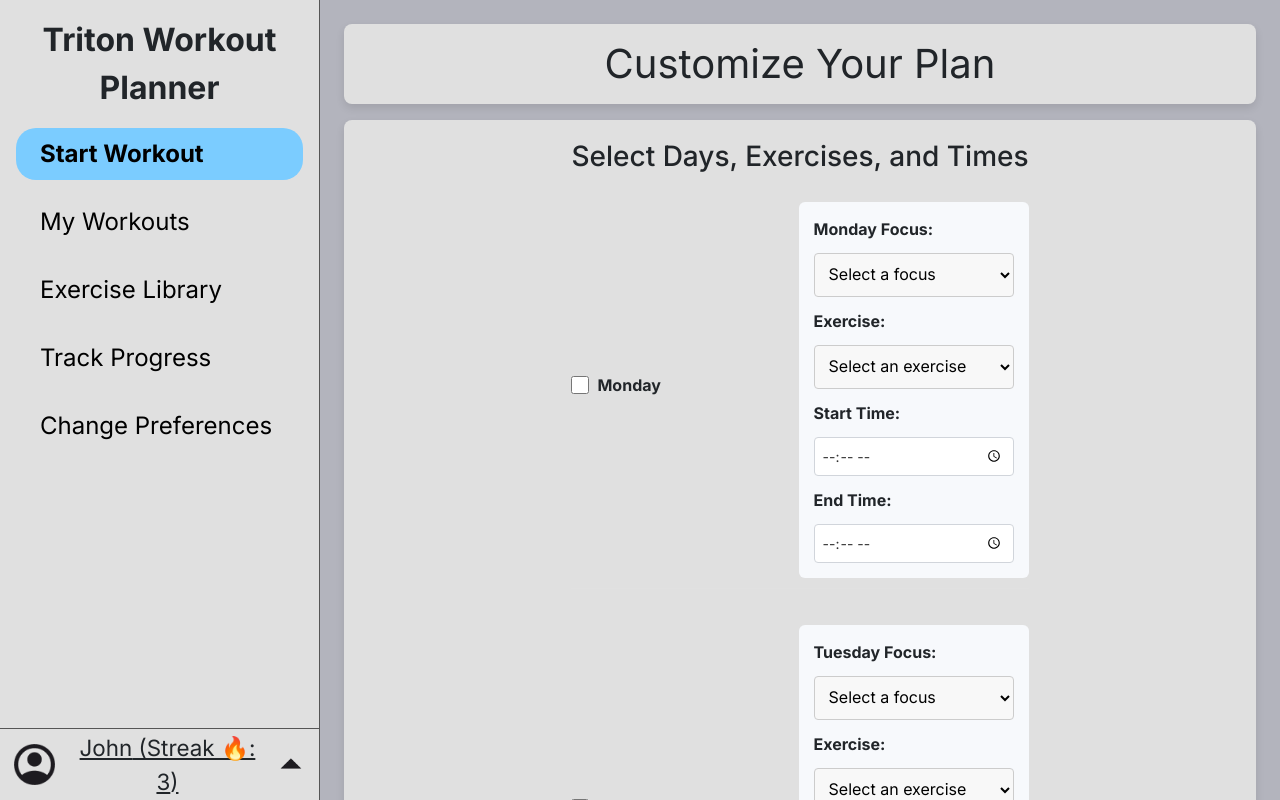
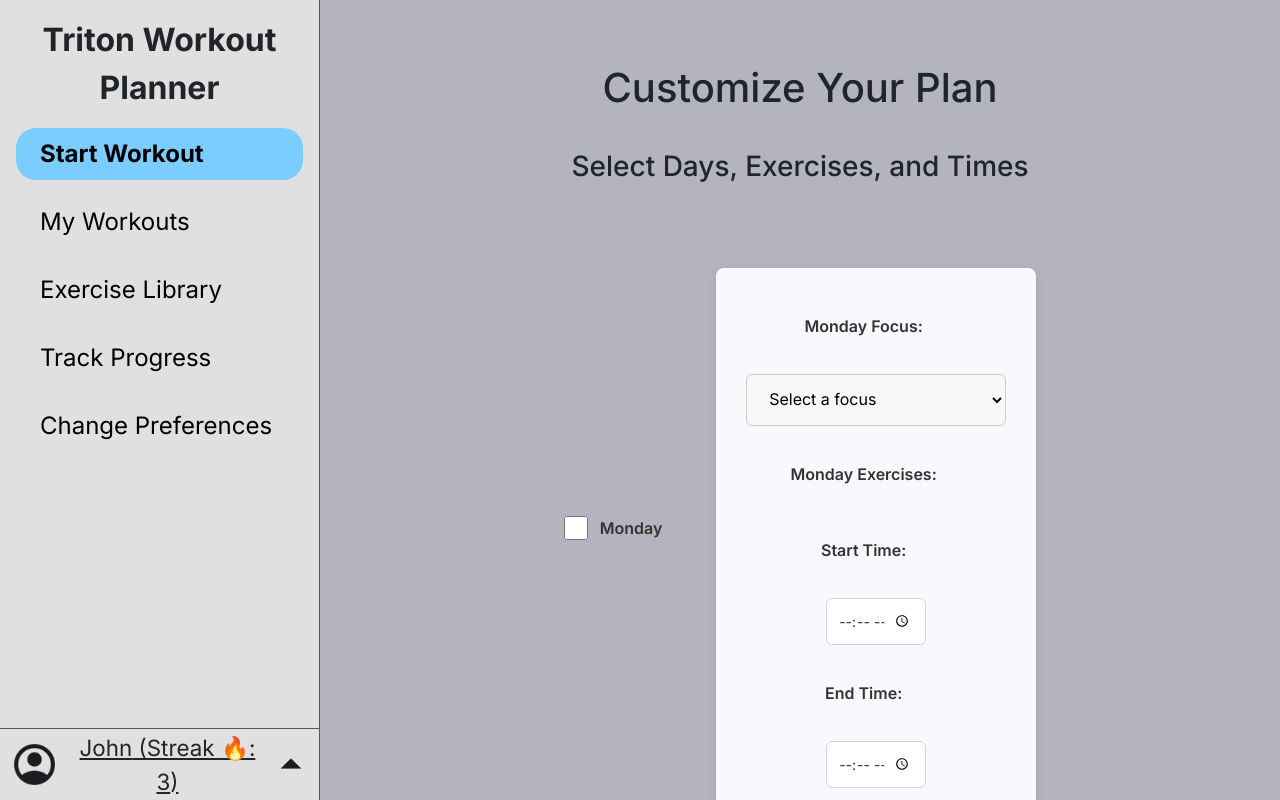
Before and after one commit to Sid10july/TritonWorkoutPlanner, a React (Create React App) app in the folder client/: page /build-your-own in a window 1280 px wide. Built offline with nearby package versions, Linux system fonts and the light colour scheme.

Commit message:
Issue #13 resolved: multiple exercise selection implemented along with tests for this functionality

```diff
--- /dev/null
+++ b/client/src/components/ExerciseCheckbox.tsx
@@ -0,0 +1,24 @@
+import React from 'react';
+
+interface ExerciseCheckboxProps {
+    day: string;
+    exercise: string;
+    isChecked: boolean;
+    onToggle: (exercise: string) => void; //passes exercise name to update the exercises list
+}
+
+const ExerciseCheckbox: React.FC<ExerciseCheckboxProps> = ({ day, exercise, isChecked, onToggle }) => {
+    return (
+        <div key={exercise} className="exercise-checklist">
+            <input
+                type="checkbox"
+                id={`${day}-${exercise}`} //id combines day and exercise name
+                checked={isChecked} // checked state is set based on isChecked prop
+                onChange={() => onToggle(exercise)} // onToggle function called when checkbox is toggled
+            />
+            <label htmlFor={`${day}-${exercise}`}>{exercise}</label>
+        </div>
+    );
+};
+
+export default ExerciseCheckbox;
--- a/client/src/views/BuildYourOwn.css
+++ b/client/src/views/BuildYourOwn.css
@@ -1,68 +1,82 @@
+.customize-plan {
+  display: flex;
+  flex-direction: column;
+  justify-content: center;
+  align-items: center;
+  gap: 30px;
+  padding: 40px 20px;
+  margin: 0 auto;
+  max-width: 1200px;
+  width: 100%;
+}
+
 select {
-  width: 200px;
-  padding: 10px;
-  margin: 8px 0;
+  width: 100%;
+  max-width: 300px;
+  padding: 14px 18px;
+  margin: 12px 0;
   border: 1px solid #ccc;
-  border-radius: 4px;
+  border-radius: 6px;
   font-size: 16px;
   background-color: #f8f8f8;
-  transition: border-color 0.3s ease;
+  transition: border-color 0.3s ease, box-shadow 0.3s ease;
 }
 
 .day-selection {
-  margin-bottom: 16px;
-  white-space: nowrap;
+  margin-bottom: 24px;
+  display: flex;
+  align-items: center;
+  justify-content: space-between;
+  border-bottom: 1px solid #e1e1e1;
+  padding: 16px 0;
+  width: 100%;
+  max-width: 600px;
 }
 
 .day-selection label {
-  margin-right: 10px;
-  white-space: nowrap;
-}
-
-.customize-plan {
-  align-items: center;
-  display: center;
-}
-
-.day-selection {
+  font-weight: 600;
+  color: #333;
   display: flex;
   align-items: center;
-  padding: 10px 0;
-  border-bottom: 1px solid #e1e1e1;
-}
-
-.day-selection label {
-  font-weight: bold;
+  gap: 12px;
   flex: 1;
-  display: flex;
-  align-items: center;
-  gap: 8px;
+  margin-right: 25px;
 }
 
 .day-selection input[type="checkbox"] {
-  width: 18px;
-  height: 18px;
+  width: 24px;
+  height: 24px;
   accent-color: #3498db;
+  transition: transform 0.2s ease;
+}
+
+.day-selection input[type="checkbox"]:hover {
+  transform: scale(1.1);
 }
 
 .workout-details {
   display: flex;
+  align-items: center;
   flex-direction: column;
-  gap: 12px;
-  margin-top: 10px;
-  margin-left: 20px;
+  gap: 20px;
+  margin-top: 30px;
   background-color: #f7f9fc;
-  padding: 15px;
-  border-radius: 6px;
+  padding: 30px;
+  border-radius: 8px;
+  box-shadow: 0 2px 8px rgba(0, 0, 0, 0.1);
+  height: 550px;
+  width: 320px;
 }
 
 .workout-details input[type="time"] {
-  padding: 8px;
+  align-items: center;
+  padding: 12px;
   font-size: 14px;
   border: 1px solid #d1d5db;
-  border-radius: 4px;
-  width: 200px;
+  border-radius: 6px;
+  width: 100px;
   color: #333;
+  transition: border-color 0.3s ease, box-shadow 0.3s ease;
 }
 
 .workout-details input[type="time"]:focus {
@@ -72,18 +86,39 @@ select {
 }
 
 .build-your-own button {
-  margin-top: 20px;
-  padding: 12px 20px;
+  margin-top: 30px;
+  padding: 14px 30px;
   font-size: 16px;
   font-weight: bold;
   color: #fff;
   background-color: #3498db;
   border: none;
-  border-radius: 4px;
+  border-radius: 6px;
   cursor: pointer;
-  transition: background-color 0.3s;
+  transition: background-color 0.3s ease, transform 0.2s ease;
 }
 
 .build-your-own button:hover {
   background-color: #2980b9;
+  transform: translateY(-2px);
 }
+
+.build-your-own button:active {
+  transform: translateY(2px);
+}
+
+.exercise-checklist label {
+  display: flex;
+  align-items: center;
+  font-weight: 500;
+  color: #333;
+  margin-top: -28px;
+}
+
+.exercise-checklist input[type=checkbox] {
+  margin-left: 90px;
+}
+
+h1, h2 {
+  margin-bottom: -10px;
+}
--- a/client/src/views/BuildYourOwn.tsx
+++ b/client/src/views/BuildYourOwn.tsx
@@ -1,16 +1,19 @@
 import { useState } from "react";
 import { daysOfWeek, recommendedExercises } from "../constants/constants";
 import { Dropdown } from "../components/Dropdown";
+import ExerciseCheckbox from "../components/ExerciseCheckbox";
 import "./BuildYourOwn.css";
 
 export const BuildYourOwn = () => {
-  const [focusCategory, setFocusCategory] = useState<{ [day: string]: string }>(
-    {}
-  );
-  const [weeklyPlan, setWeeklyPlan] = useState<{ [day: string]: string }>({});
+  // state storing focus category for each day
+  const [focusCategory, setFocusCategory] = useState<{ [day: string]: string }>({});
+  // stores exercises selected for each day as arrays
+  const [weeklyPlan, setWeeklyPlan] = useState<{ [day: string]: string[] }>({});
+  // states that store start and end times
   const [startTimes, setStartTimes] = useState<{ [day: string]: string }>({});
   const [endTimes, setEndTimes] = useState<{ [day: string]: string }>({});
-  const [selectedDays, setSelectedDays] = useState<{ [day: string]: boolean }>({
+  //tracking selection of days
+  const [selectedDays, setSelectedDays] = useState<{ [day: string]: boolean}>({
       //initialize all days as false/unchecked
       Monday: false,
       Tuesday: false,
@@ -21,48 +24,54 @@ export const BuildYourOwn = () => {
       Sunday: false,
   });
 
+  // handles toggling the state of the day checkbox
   const handleDaySelection = (day: string) => {
-    setSelectedDays((prevDays) => ({
+      setSelectedDays(prevDays => ({
           ...prevDays,
           //selecting a day is marked as true, deselecting marks it as false
           [day]: !prevDays[day],
       }));
   };
 
-  const handleFocusChange = (
-    day: string,
-    event: React.ChangeEvent<HTMLSelectElement>
-  ) => {
-    setFocusCategory((prevFocus) => ({
+  // updates focus category based on selection using Dropdown component
+  const handleFocusChange = (day: string, event: React.ChangeEvent<HTMLSelectElement>) => {
+      setFocusCategory(prevFocus => ({
           ...prevFocus,
           [day]: event.target.value, //selected value from dropdown
       }));
-    setWeeklyPlan((prevPlan) => ({
+      setWeeklyPlan(prevPlan => ({
           ...prevPlan,
-      [day]: "", //exercise for the day is cleared when focus is changed
+          [day]: [], //exercises for the day are cleared when focus is changed
       }));
   };
 
+  //function adds or removes exercise for specified day when exercise checkbox is toggled
   const handleExerciseChange = (day: string, exercise: string) => {
-    setWeeklyPlan((prevPlan) => ({
+      setWeeklyPlan(prevPlan => {
+          //retrieve list of exercises currently selected for the day
+          const currentExercises = prevPlan[day];
+          const updatedExercises = currentExercises.includes(exercise)
+              // if exercise is in the list of current exercises, remove it
+              ? currentExercises.filter(e => e !== exercise)
+              // otherwise, add it to the current list of exercises
+              : [...currentExercises, exercise];
+          return {
               ...prevPlan,
-      [day]: exercise,
-    }));
+              // updates the day's exercises with the new list
+              [day]: updatedExercises,
+          };
+      });
   };
 
-  const handleTimeChange = (
-    day: string,
-    timeType: "start" | "end",
-    timeValue: string
-  ) => {
-    if (timeType === "start") {
-      setStartTimes((prevTimes) => ({
+  // sets start or end times for a specific day
+  const handleTimeChange = (day: string, timeType: 'start' | 'end', timeValue: string) => {
+      if (timeType === 'start') {
+          setStartTimes(prevTimes => ({
               ...prevTimes,
               [day]: timeValue,
           }));
-    } else {
-      //time type is 'end'
-      setEndTimes((prevTimes) => ({
+      } else { //time type is 'end'
+          setEndTimes(prevTimes => ({
               ...prevTimes,
               [day]: timeValue,
           }));
@@ -71,77 +80,64 @@ export const BuildYourOwn = () => {
 
   return (
       <div className="build-your-own">
-      <h1 className="title-container">Customize Your Plan</h1>
-      <div className="content-container">
           <div className="customize-plan">
+              <h1>Customize Your Plan</h1>
               <h3>Select Days, Exercises, and Times</h3>
               <div className="days-selection">
-            {daysOfWeek.map(
-              (
-                day //iterate through days of the week
-              ) => (
-                <div key={day} className="day-selection">
+                  {daysOfWeek.map(day => ( //iterate through days of the week
+                      <div key={day} className="day-selection" data-testid={`${day}-plan`}>
                           <label>
-                    <input
-                      type="checkbox"
-                      checked={selectedDays[day]}
-                      onChange={() => handleDaySelection(day)}
-                    />
+                              <input type="checkbox" checked={selectedDays[day]} onChange={() => handleDaySelection(day)} />
                               {day}
                           </label>
                           <div className="workout-details">
                               <label htmlFor={`${day}-focus`}>{day} Focus:</label>
                               <Dropdown
                                   id={`${day}-focus`}
-                      options={Object.keys(recommendedExercises)}
-                      value={focusCategory[day]}
-                      onChange={(e) => handleFocusChange(day, e)}
+                                  options={Object.keys(recommendedExercises)} // focus categories from dummy recommended exercises
+                                  value={focusCategory[day]} //set to currently selected focus
+                                  onChange={(e) => handleFocusChange(day, e)} //update focus category on change
                                   placeholder="Select a focus"
                               />
-                    <label htmlFor={`${day}-exercise`}>Exercise:</label>
-                    <Dropdown
-                      id={`${day}-exercise`}
-                      options={
-                        focusCategory[day]
-                          ? recommendedExercises[
-                              focusCategory[
-                                day
-                              ] as keyof typeof recommendedExercises
-                            ]
-                          : []
+                              <label htmlFor={`${day}-exercise`}> {day} Exercises:</label>
+                              {/* Displays checkboxes for exercises based on the user's selected focus category.
+                                  User must first select a focus category to see the list of exercises. */}
+                              {
+                                  focusCategory[day] &&
+                                  recommendedExercises[
+                                      focusCategory[day] as keyof typeof recommendedExercises
+                                  ].map(exercise => (
+                                      <ExerciseCheckbox
+                                          key={exercise}
+                                          day={day}
+                                          exercise={exercise}
+                                          /* isChecked is true if exercise is present in exercise list for the specified day.
+                                              Otherwise false. */
+                                          isChecked={weeklyPlan[day].includes(exercise)}
+                                          onToggle={(e) => handleExerciseChange(day, e)} //updates exercise list on toggle
+                                      />)
+                                  )
                               }
-                      value={weeklyPlan[day]}
-                      onChange={(e) =>
-                        handleExerciseChange(day, e.target.value)
-                      }
-                      placeholder="Select an exercise"
-                    />
                               <label htmlFor={`${day}-start-time`}>Start Time:</label>
                               <input
                                   type="time"
                                   id={`${day}-start-time`}
-                      value={startTimes[day]}
-                      onChange={(e) =>
-                        handleTimeChange(day, "start", e.target.value)
-                      }
+                                  value={startTimes[day]} //currently selected start time
+                                  onChange={(e) => handleTimeChange(day, 'start', e.target.value)}
                               />
                               <label htmlFor={`${day}-end-time`}>End Time:</label>
                               <input
                                   type="time"
                                   id={`${day}-end-time`}
-                      value={endTimes[day]}
-                      onChange={(e) =>
-                        handleTimeChange(day, "end", e.target.value)
-                      }
+                                  value={endTimes[day]} //currently selected end time
+                                  onChange={(e) => handleTimeChange(day, 'end', e.target.value)}
                               />
                           </div>
                       </div>
-              )
-            )}
+                  ))}
               </div>
               <button>Submit</button>
           </div>
       </div>
-    </div>
   );
 };
--- a/client/src/views/ExerciseLibrary.css
+++ b/client/src/views/ExerciseLibrary.css
@@ -12,8 +12,8 @@
   padding: 15px;
   font-size: calc(1rem + 0.5vw);
   text-align: center;
-  width: 100%;
-  height: 100%;
+  width: 150px;
+  height: 100px;
   border: 1px solid #ccc;
   border-radius: 10px;
   display: flex;
```
Also changed, not shown: client/package.json (+8 -1 lines), 2 other files (tests, documents, lock files or other folders). Lines whose indentation alone changed are shown as unchanged.
